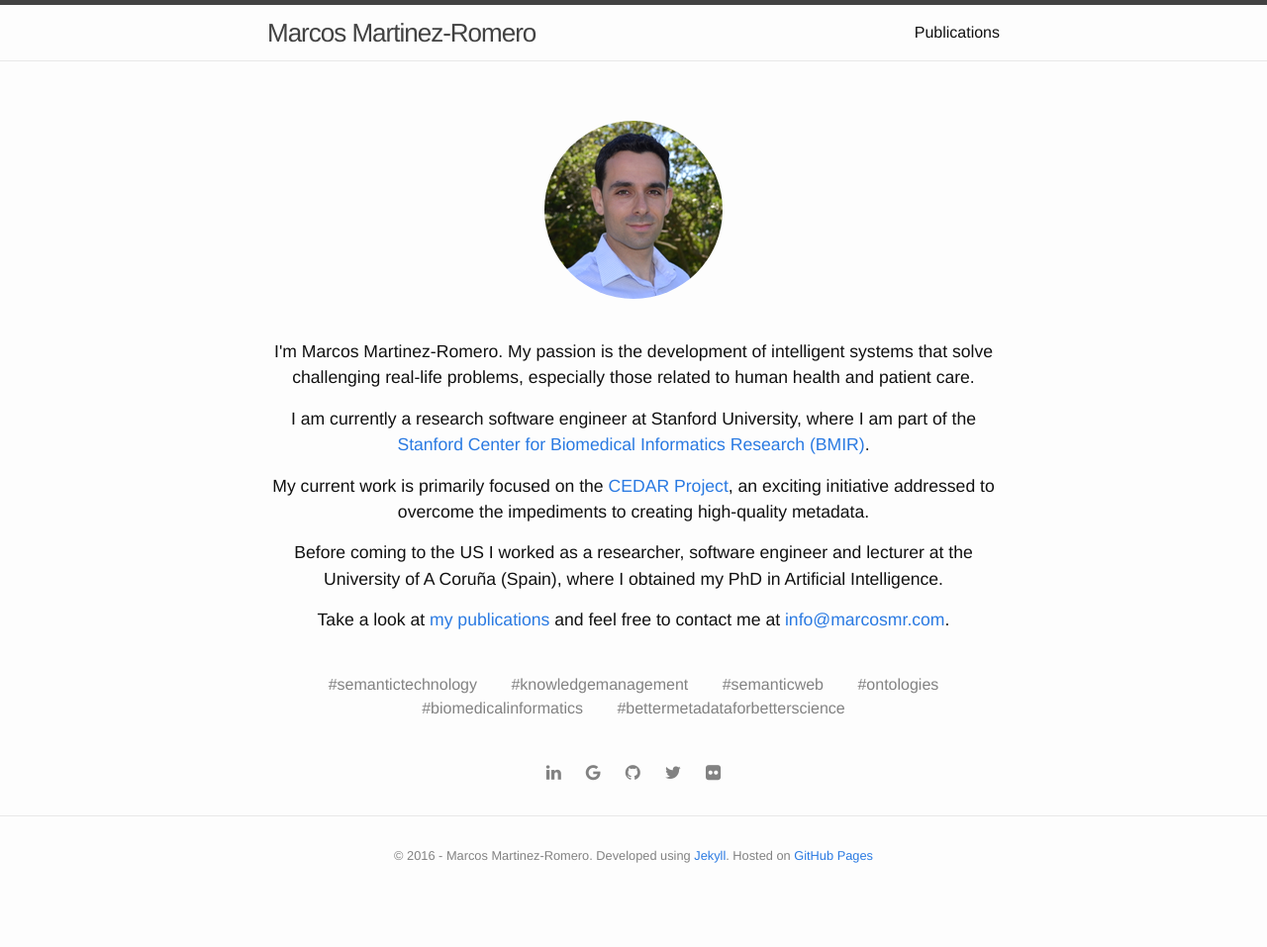
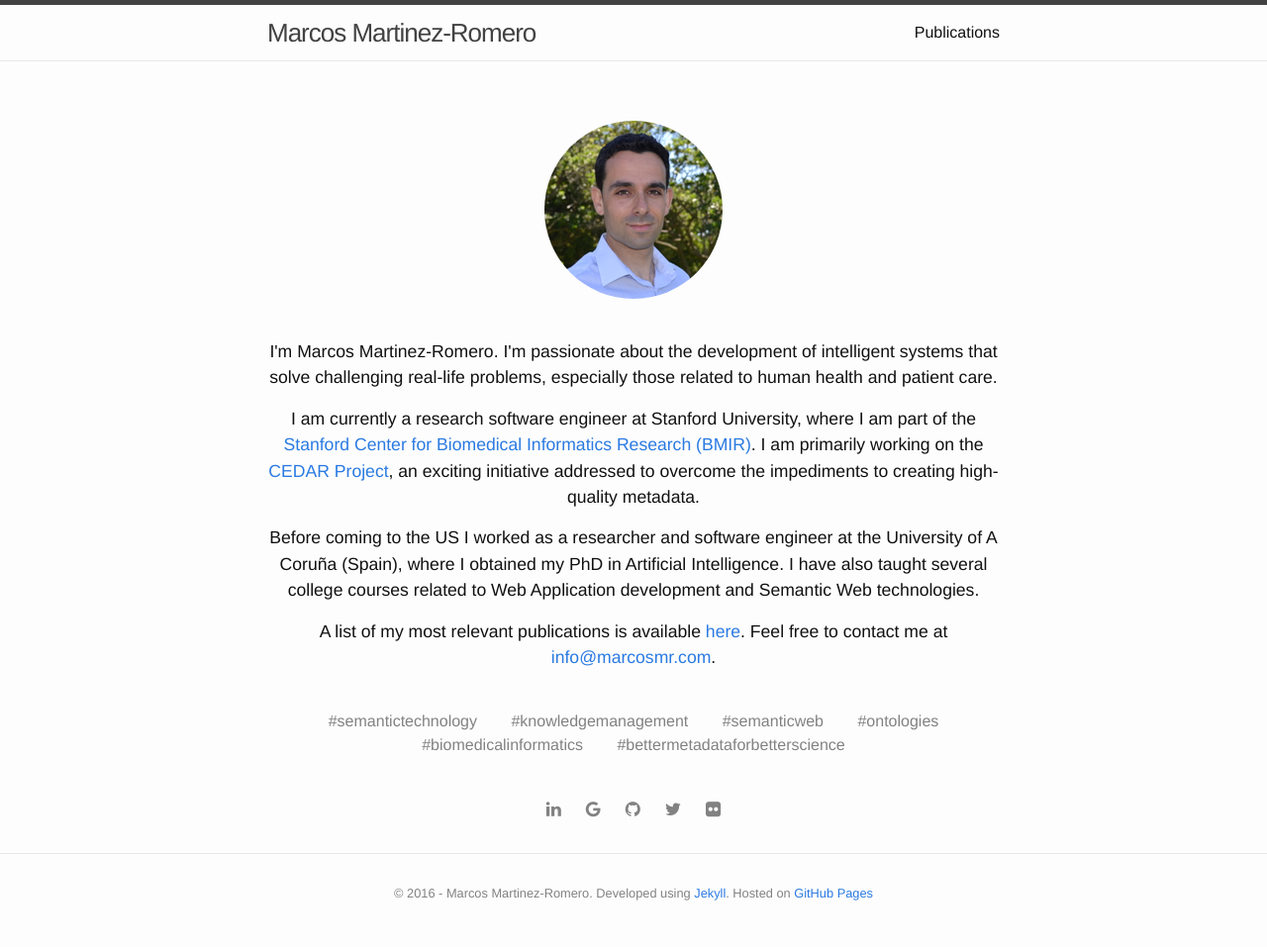
Before and after one commit to marcosmro/marcosmro.github.io, a Jekyll site: the page built from index.html, in a window 1280 px wide. Shown: the whole page at 99% size. Built offline with Jekyll 4.4.1, drawn with Linux system fonts in a browser that asks for light colours; before the commit the page ends 919 px from its top, so only the background shows below that.

Commit message:
Minor modifications on bio

```diff
--- a/index.html
+++ b/index.html
@@ -29,21 +29,20 @@ layout: default
   </div>
 
   <div class="container-info">
-    <p>I'm Marcos Martinez-Romero. My passion is the development of intelligent systems that solve challenging real-life
+    <p>I'm Marcos Martinez-Romero. I'm passionate about the development of intelligent systems that solve challenging real-life
       problems, especially those related to human health and patient care.</p>
 
     <p>I am currently a research software engineer at Stanford University, where I am part of the <a
         href="http://bmir.stanford.edu/">Stanford Center for
-      Biomedical Informatics Research (BMIR)</a>.
-
-    <p>My current work is primarily focused on the <a href="http://metadatacenter.org">CEDAR Project</a>, an exciting
+      Biomedical Informatics Research (BMIR)</a>. I am primarily working on the <a href="http://metadatacenter.org">CEDAR Project</a>, an exciting
       initiative addressed to overcome the impediments to creating high-quality metadata.
     </p>
 
-    <p>Before coming to the US I worked as a researcher, software engineer and lecturer at the University of A Coruña
-      (Spain), where I obtained my PhD in Artificial Intelligence.</p>
+    <p>Before coming to the US I worked as a researcher and software engineer at the University of A Coruña
+      (Spain), where I obtained my PhD in Artificial Intelligence. I have also taught several college courses related to Web
+      Application development and Semantic Web technologies.</p>
 
-    <p>Take a look at <a href="http://www.marcosmr.com/publications/">my publications</a> and feel free to contact me at
+    <p>A list of my most relevant publications is available <a href="http://www.marcosmr.com/publications/">here</a>. Feel free to contact me at
       <a href="mailto:info@marcosmr.com">info@marcosmr.com</a>.</p>
 
   </div>
```
